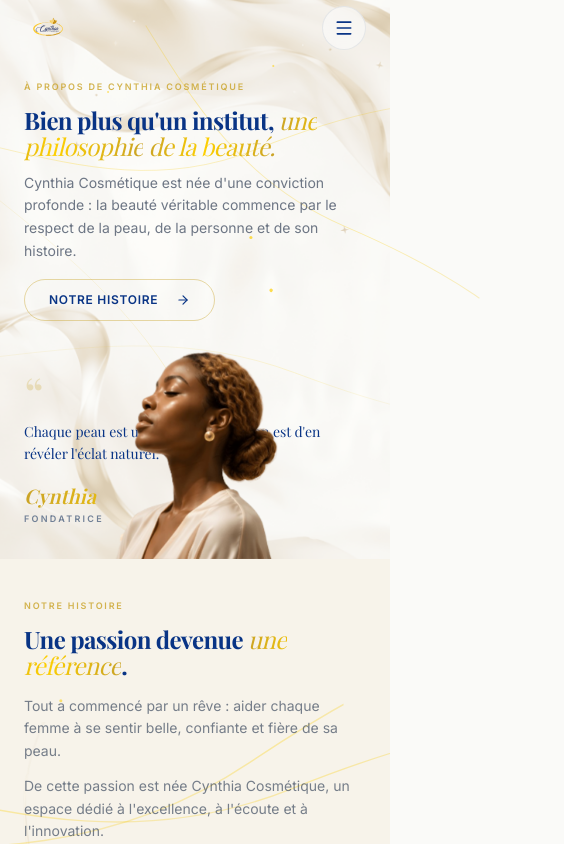
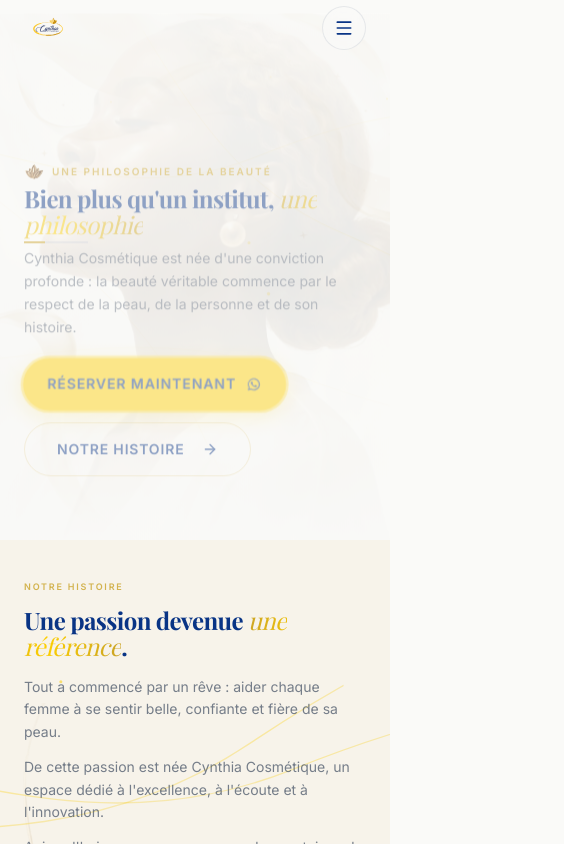
Before and after one commit to kenryalonzo/com.cythia.dev, a Next.js app: page /a-propos in a window 390 px wide. Shown: the top 844 px of the page, 564 px wide, since content can reach past the window. Built offline with nearby package versions, Linux system fonts and the light colour scheme.

Commit message:
feat: enhance AboutHero component layout with improved responsiveness and added WhatsApp booking button

```diff
--- a/components/AboutHero.tsx
+++ b/components/AboutHero.tsx
@@ -6,10 +6,17 @@
 import { Button } from "@/components/ui/Button";
 import { Filaments } from "@/components/ui/Filaments";
 import { Reveal } from "@/components/ui/Reveal";
+import { WhatsAppIcon } from "@/components/ui/WhatsAppIcon";
+import { waLink } from "@/lib/site";
 
 export function AboutHero() {
 	return (
-		<section className="relative w-full bg-ivory pt-20 pb-8 sm:pt-24 sm:pb-10 lg:py-12">
+		<Reveal
+			as="section"
+			variant="scroll"
+			className="relative w-full overflow-hidden bg-ivory"
+		>
+			{/* ─── Silk Background (shared) ─── */}
 			<div className="absolute inset-0 z-0">
 				<Image
 					src="/assets/images/left-image-effect.png"
@@ -17,16 +24,113 @@
 					fill
 					priority
 					sizes="100vw"
-					className="object-cover object-left opacity-50 lg:opacity-70"
+					className="object-cover object-[center_70%] opacity-50 lg:opacity-70"
 					aria-hidden
 				/>
 			</div>
 
+			{/* Filaments (shared) */}
 			<Filaments intensity="subtle" />
 			<Filaments intensity="subtle" className="rotate-45 scale-110" />
 
+			{/* ═══════════════════════════════════════════
+				   MOBILE — PrestationHero concept
+				   ═══════════════════════════════════════════ */}
+			<div className="lg:hidden">
+				{/* Portrait as faded background overlay */}
+				<div className="absolute inset-0 z-10">
+					<div className="relative h-full w-full">
+						<Image
+							src="/assets/images/profil-cynthia.png"
+							alt=""
+							fill
+							sizes="100vw"
+							priority
+							className="object-cover object-top opacity-25"
+							aria-hidden
+						/>
+						<div className="absolute inset-0 bg-gradient-to-b from-ivory/80 via-ivory/40 to-ivory" />
+					</div>
+				</div>
+
+				{/* Content */}
+				<div className="container-luxe relative z-20 flex min-h-[540px] flex-col justify-center pt-28 pb-10">
+					<div className="flex max-w-xl flex-col gap-1">
+						<Reveal direction="down" delay={0.2}>
+							<div className="flex items-center gap-2">
+								<div className="relative h-5 w-5">
+									<Image
+										src="/assets/images/lotus-expertise.png"
+										alt=""
+										fill
+										sizes="20px"
+										className="object-contain"
+										aria-hidden
+									/>
+								</div>
+								<span className="eyebrow !text-[10px] !tracking-[0.2em] text-gold-deep/80">
+									Une philosophie de la beauté
+								</span>
+							</div>
+						</Reveal>
+
+						<Reveal delay={0.3}>
+							<h1 className="font-display text-2xl font-bold leading-[1.08] tracking-tight text-royal">
+								Bien plus qu&apos;un institut,{" "}
+								<span className="text-gradient-gold font-normal italic">
+									une philosophie
+								</span>
+							</h1>
+						</Reveal>
+
+						<Reveal delay={0.4} direction="none">
+							<div className="h-0.5 w-16 bg-royal/10">
+								<div className="h-full w-1/3 bg-gold-deep" />
+							</div>
+						</Reveal>
+
+						<Reveal delay={0.5}>
+							<p className="max-w-md text-sm leading-relaxed text-slate-ink/80">
+								Cynthia Cosmétique est née d&apos;une conviction profonde : la
+								beauté véritable commence par le respect de la peau, de la
+								personne et de son histoire.
+							</p>
+						</Reveal>
+
+						<Reveal delay={0.6} direction="up">
+							<div className="mt-4 flex flex-wrap items-center gap-3">
+								<Button
+									href={waLink("Bonjour, je souhaite réserver un soin.")}
+									external
+									variant="gold"
+									size="lg"
+									className="px-6 animate-pulse-glow shadow-gold hover:shadow-lift"
+									icon={<WhatsAppIcon className="h-4 w-4" />}
+								>
+									Réserver maintenant
+								</Button>
+								<Button
+									href="#histoire"
+									variant="outline-gold"
+									size="lg"
+									className="group border-gold-deep/30"
+								>
+									Notre Histoire
+									<ArrowRight className="ml-2 h-4 w-4 transition-transform group-hover:translate-x-1" />
+								</Button>
+							</div>
+						</Reveal>
+					</div>
+				</div>
+			</div>
+
+			{/* ═══════════════════════════════════════════
+				   DESKTOP — Layout original
+				   ═══════════════════════════════════════════ */}
+			<div className="hidden lg:block lg:py-12">
 				<div className="container-luxe relative z-20 flex flex-col items-center gap-6 lg:flex-row lg:items-center lg:gap-0">
-				<div className="order-2 w-full lg:order-1 lg:w-[40%] lg:pr-8">
+					{/* Left: Text (~40%) */}
+					<div className="w-full lg:w-[40%] lg:pr-8">
 						<Reveal direction="down" delay={0.1}>
 							<span className="eyebrow mb-3 block !text-[9px] !tracking-[0.2em] !text-gold-deep/80 sm:!text-[10px] md:!text-[11px]">
 								À propos de Cynthia Cosmétique
@@ -68,7 +172,8 @@
 						</Reveal>
 					</div>
 
-				<div className="order-3 mt-6 w-full lg:order-3 lg:mt-0 lg:w-[25%] lg:pl-4">
+					{/* Right: Quote (~25%) */}
+					<div className="mt-6 w-full lg:mt-0 lg:w-[25%] lg:pl-4">
 						<Reveal delay={0.5} direction="left">
 							<div className="relative flex flex-col">
 								<span
@@ -94,12 +199,17 @@
 					</div>
 				</div>
 
-			<div className="pointer-events-none absolute inset-x-0 bottom-0 z-30 flex justify-center lg:justify-end lg:pr-[12%]">
+				{/* Sticky Portrait — overlaps into next section */}
+				<div className="pointer-events-none absolute inset-x-0 bottom-0 z-30 flex justify-end pr-[12%]">
 					<motion.div
 						initial={{ opacity: 0, y: 40 }}
 						animate={{ opacity: 1, y: 0 }}
-					transition={{ duration: 1.2, ease: [0.22, 1, 0.36, 1], delay: 0.1 }}
-					className="relative h-[250px] w-[180px] sm:h-[300px] sm:w-[220px] md:h-[350px] md:w-[260px] lg:h-[420px] lg:w-[300px]"
+						transition={{
+							duration: 1.2,
+							ease: [0.22, 1, 0.36, 1],
+							delay: 0.1,
+						}}
+						className="relative h-[420px] w-[300px]"
 					>
 						<Image
 							src="/assets/images/profil-cynthia.png"
@@ -111,6 +221,7 @@
 						/>
 					</motion.div>
 				</div>
-		</section>
+			</div>
+		</Reveal>
 	);
 }
```
Lines whose indentation alone changed are shown as unchanged.
